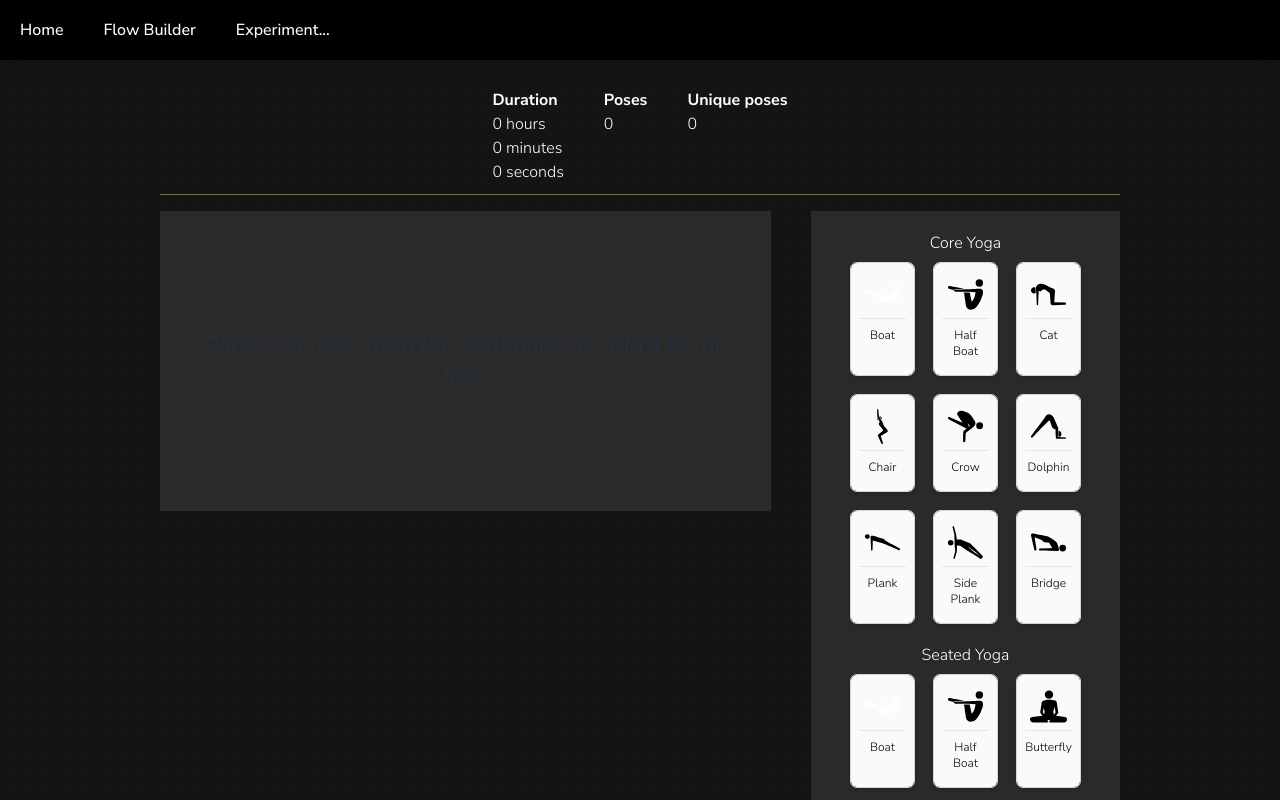
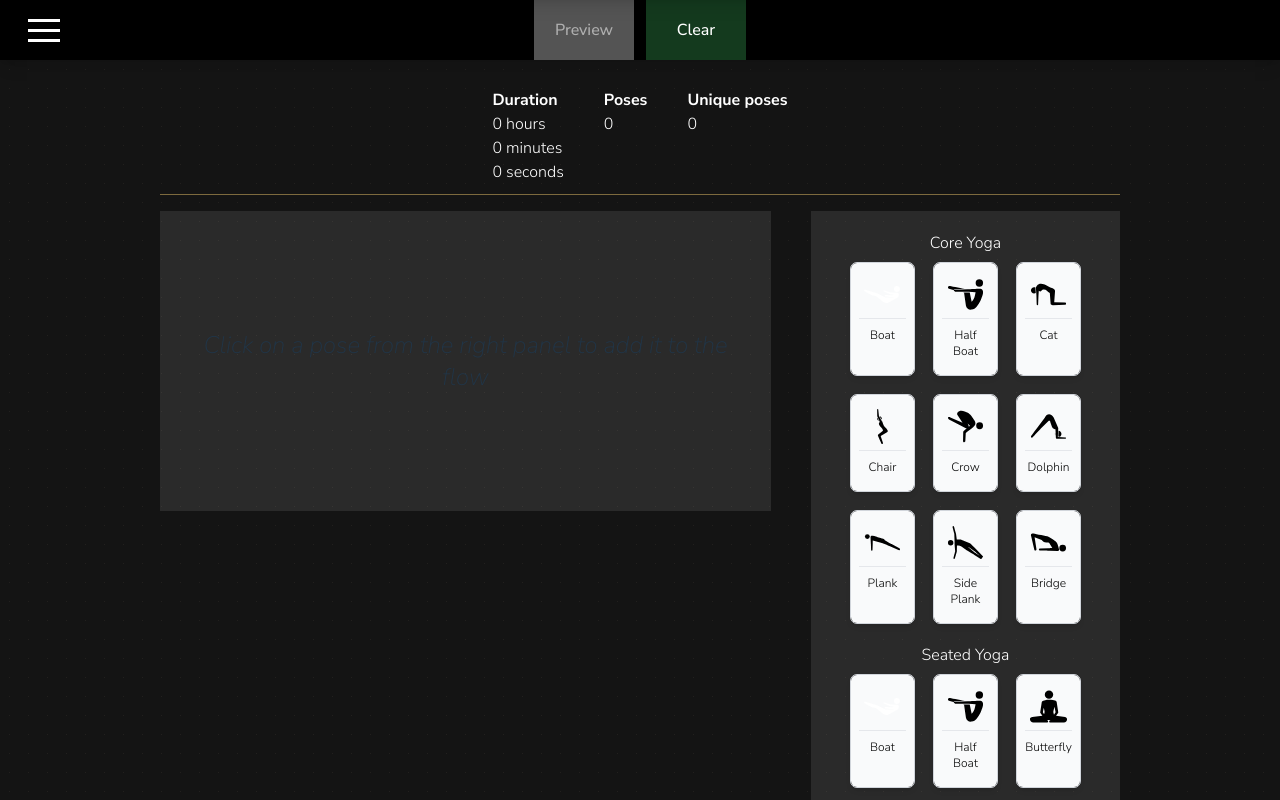
Before and after one commit to sevleo/YoGato-frontend, a React (Vite) app: page /builder in a window 1280 px wide. Shown: the top 800 px of the page. Built offline with nearby package versions, Linux system fonts and the light colour scheme.

Commit message:
Update button styles

```diff
--- a/src/App.tsx
+++ b/src/App.tsx
@@ -15,9 +15,9 @@
       path: "/",
       element: (
         <Home
-          isHamburgerMenu={isHamburgerMenu}
+          isHamburgerMenu={true}
           setIsHamburgerMenu={setIsHamburgerMenu}
-          location={location}
+          location={"home"}
           setLocation={setLocation}
         ></Home>
       ),
@@ -27,9 +27,9 @@
       path: "/builder",
       element: (
         <Builder
-          isHamburgerMenu={isHamburgerMenu}
+          isHamburgerMenu={false}
           setIsHamburgerMenu={setIsHamburgerMenu}
-          location={location}
+          location={"flow-builder"}
           setLocation={setLocation}
         ></Builder>
       ),
@@ -38,9 +38,9 @@
       path: "/experiment",
       element: (
         <Experiment
-          isHamburgerMenu={isHamburgerMenu}
+          isHamburgerMenu={true}
           setIsHamburgerMenu={setIsHamburgerMenu}
-          location={location}
+          location={"experiment"}
           setLocation={setLocation}
         ></Experiment>
       ),
--- a/src/components/pages/Builder.tsx
+++ b/src/components/pages/Builder.tsx
@@ -58,6 +58,7 @@
         location={location}
         setLocation={setLocation}
         setFlow={setFlow}
+        showPreview={flow.units.length > 0 ? true : false}
       />
       {flowState === "setup" && (
         <Setup
--- a/src/components/sections/Header.tsx
+++ b/src/components/sections/Header.tsx
@@ -19,6 +19,7 @@
   setLocation,
   setFlowState,
   setFlow,
+  showPreview,
 }: HeaderProps) {
   function handlePreviewButtonClick() {
     if (setFlowState) {
@@ -84,6 +85,7 @@
             location={location}
             setLocation={setLocation}
             setFlow={setFlow}
+            showPreview={showPreview}
           ></HeaderDetails>
         </div>
         <div
@@ -107,6 +109,7 @@
             location={location}
             setLocation={setLocation}
             setFlow={setFlow}
+            showPreview={showPreview}
           ></HeaderDetails>
         </div>
       </header>
@@ -141,6 +144,7 @@
   location,
   setLocation,
   setFlow,
+  showPreview,
 }: HeaderDetailsProps) {
   // Disables burger slide animation to avoid showing animation when switching between headers views
   function handleAnimationEnd() {
@@ -250,8 +254,8 @@
       {location === "flow-builder" ? (
         <div className="flex h-full w-full items-center justify-center gap-3">
           <button
-            className=" h-full w-[100px] rounded-none border-0 border-b-[5px] border-t-[5px] bg-[#143a1e] text-white hover:border-t-[5px] hover:border-b-transparent hover:border-t-white hover:bg-[#143a1e] focus:outline-none active:bg-[#9b9b9b2a]"
-            onClick={handlePreviewButtonClick}
+            className={`h-full w-[100px] rounded-none border-0 border-b-[5px] border-t-[5px] ${showPreview ? "over:border-t-[5px] bg-[#143a1e] text-white hover:border-t-white hover:bg-[#143a1e] active:bg-[#9b9b9b2a]" : " bg-[#545454]  text-[#ffffff88] hover:border-t-transparent"}  hover:border-b-transparent  focus:outline-none`}
+            onClick={showPreview ? handlePreviewButtonClick : null}
           >
             Preview
           </button>
--- a/src/output.css
+++ b/src/output.css
@@ -1187,6 +1187,11 @@
   background-color: #bbd1be82;
 }
 
+.bg-\[\#545454\] {
+  --tw-bg-opacity: 1;
+  background-color: rgb(84 84 84 / var(--tw-bg-opacity));
+}
+
 .p-0 {
   padding: 0px;
 }
@@ -1338,6 +1343,10 @@
 .text-white {
   --tw-text-opacity: 1;
   color: rgb(255 255 255 / var(--tw-text-opacity));
+}
+
+.text-\[\#ffffff88\] {
+  color: #ffffff88;
 }
 
 .opacity-0 {
@@ -1736,3 +1745,8 @@
 .active\:bg-\[\#9b9b9b2a\]:active {
   background-color: #9b9b9b2a;
 }
+
+.active\:bg-\[\#143a1e\]:active {
+  --tw-bg-opacity: 1;
+  background-color: rgb(20 58 30 / var(--tw-bg-opacity));
+}
```
